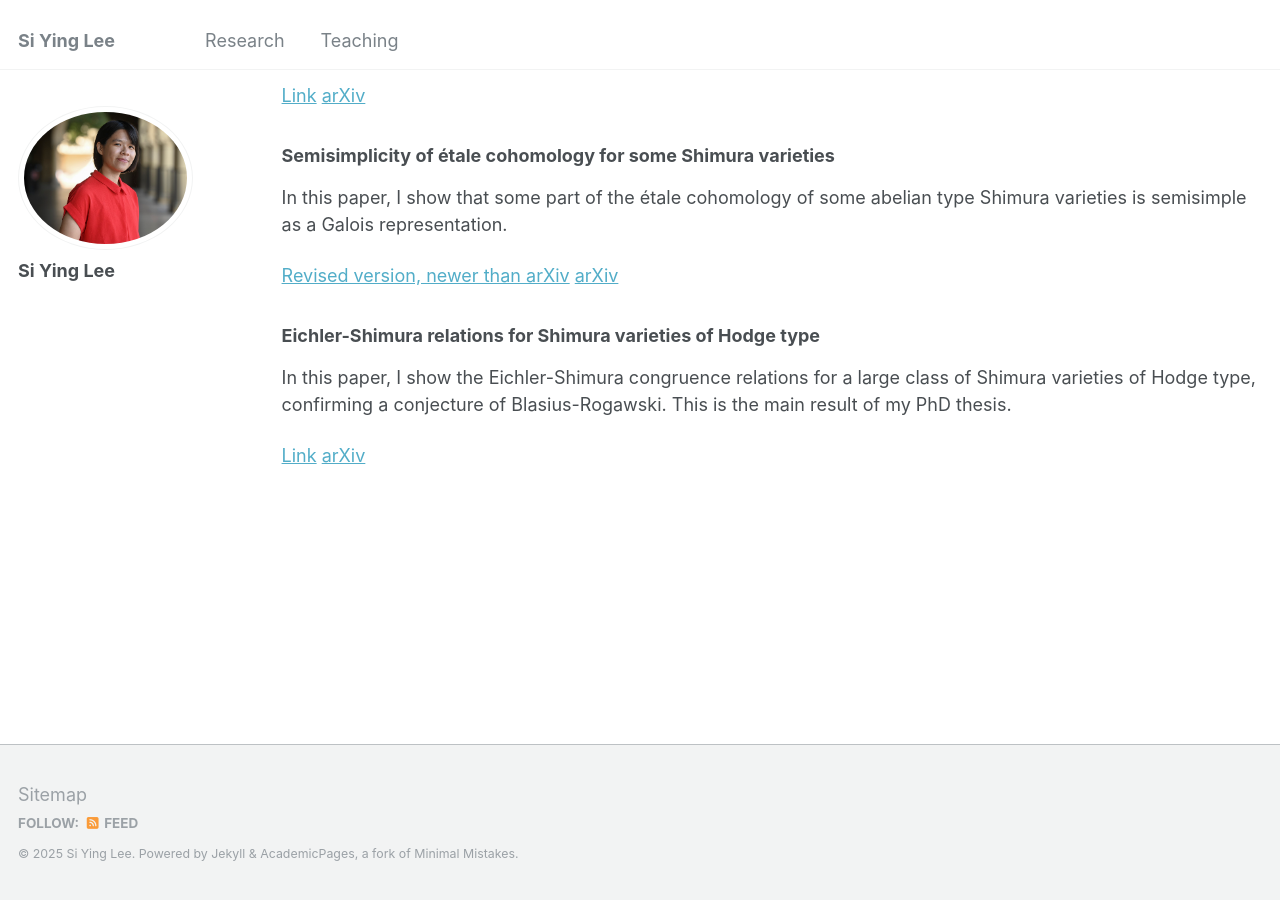
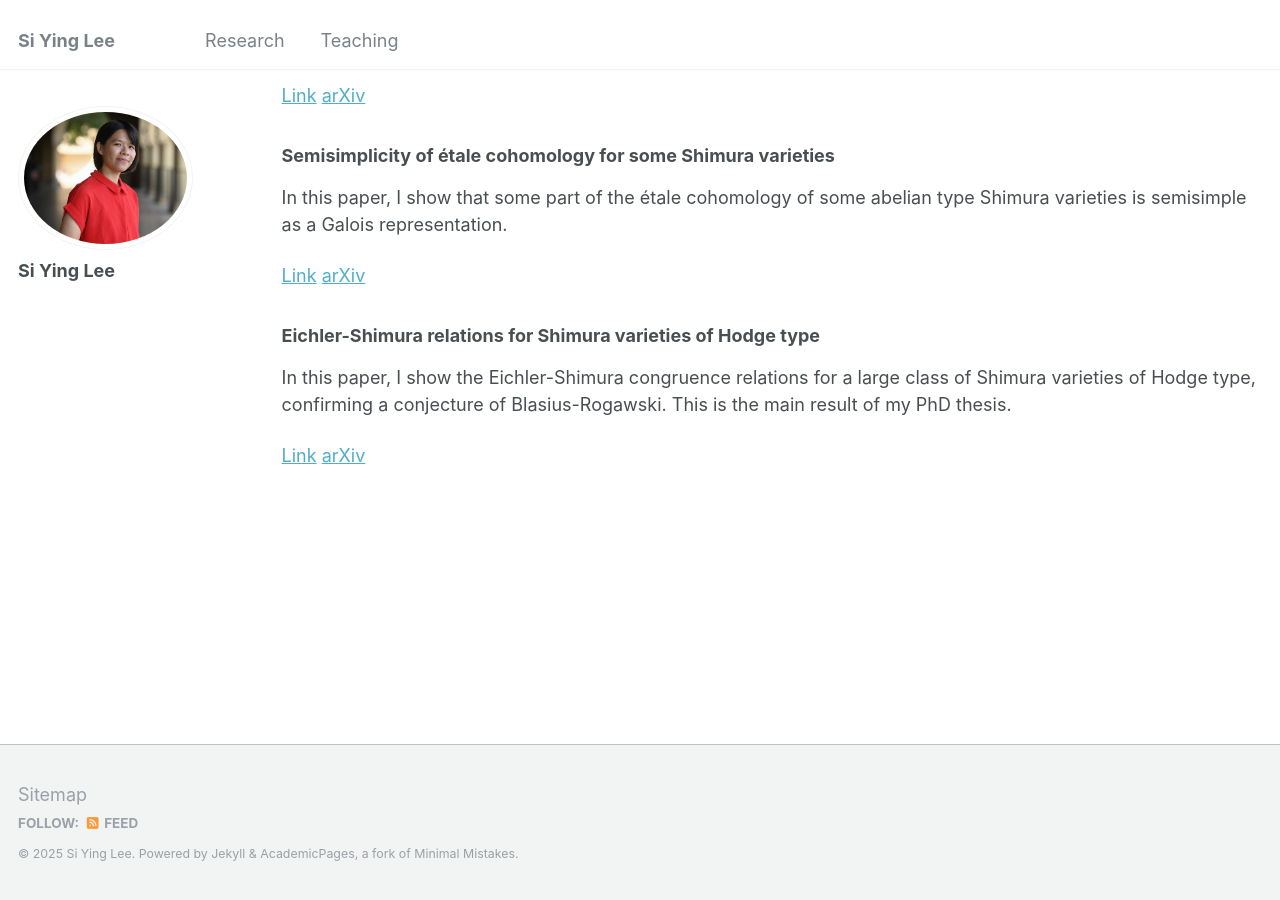
Before and after one commit to siyinglee/siyinglee.github.io, a Jekyll site: the page built from _pages/research.md, in a window 1280 px wide and 900 px high, scrolled down 848 px. Built offline with Jekyll 4.4.1, drawn with Linux system fonts in a browser that asks for light colours.

Commit message:
Update research.md

```diff
--- a/_pages/research.md
+++ b/_pages/research.md
@@ -38,7 +38,7 @@ In this paper, we extend the results of Caraiani-Scholze and show torsion vanish
 
 In this paper, I show that some part of the étale cohomology of some abelian type Shimura varieties is semisimple as a Galois representation.
 
-[Revised version, newer than arXiv](../files/semi.pdf)
+[Link](../files/semi.pdf)
 [arXiv](https://arxiv.org/abs/2206.07283)
 
 ### Eichler-Shimura relations for Shimura varieties of Hodge type
```
